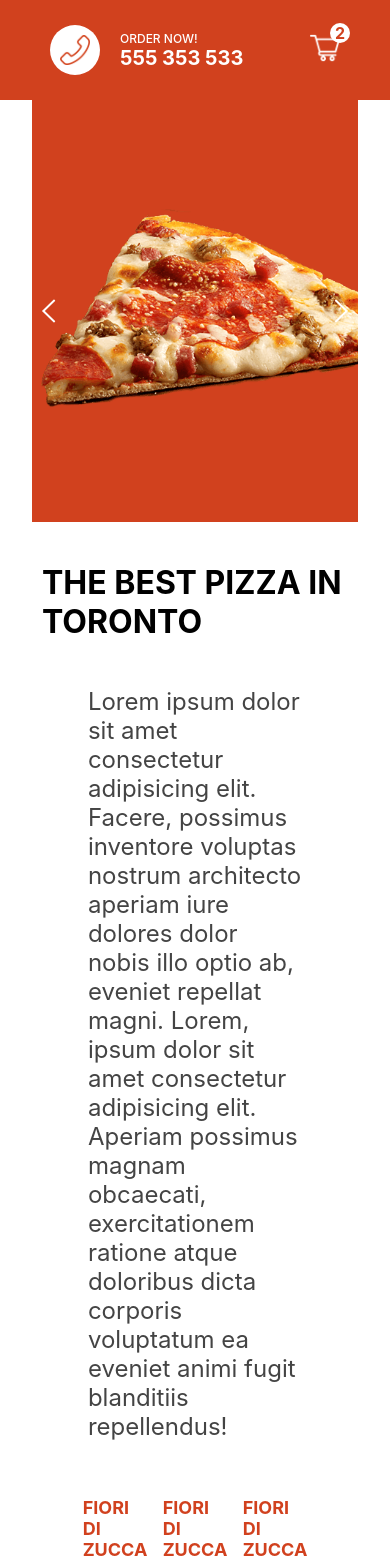
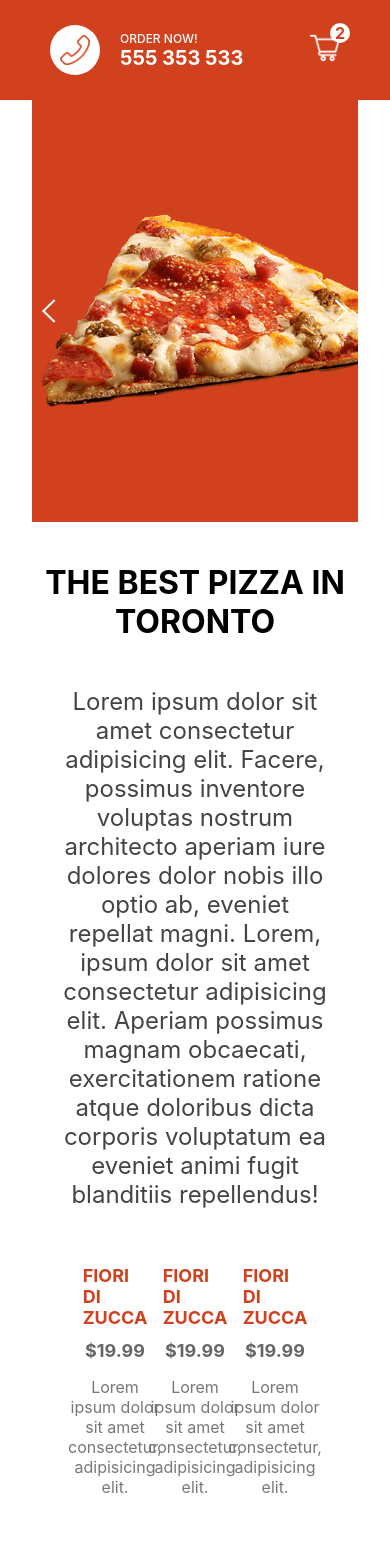
Before and after one commit to ciandevelops/pizza-restaurant, a Next.js app: page / in a window 390 px wide. Shown: the top 1567 px of the page. Built offline with nearby package versions, Linux system fonts and the light colour scheme.

Commit message:
pizza list mobile responsive

```diff
--- a/styles/PizzaList.module.css
+++ b/styles/PizzaList.module.css
@@ -18,3 +18,14 @@
   justify-content: center;
   flex-wrap: wrap;
 }
+
+@media screen and (max-width: 480px) {
+  .title {
+    text-align: center;
+  }
+
+  .desc {
+    width: 90%;
+    text-align: center;
+  }
+}
```
